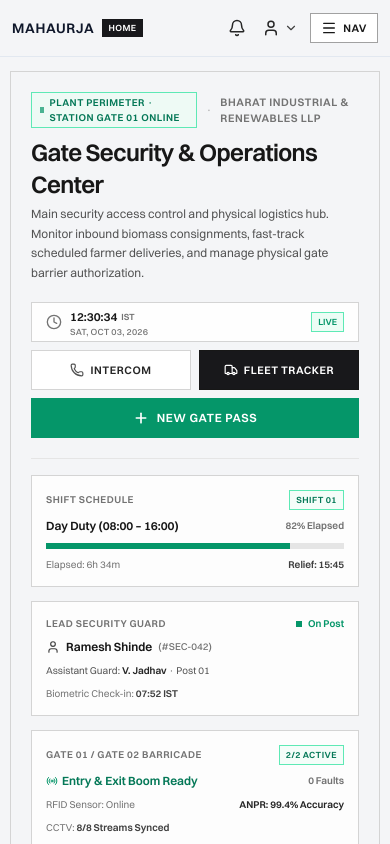
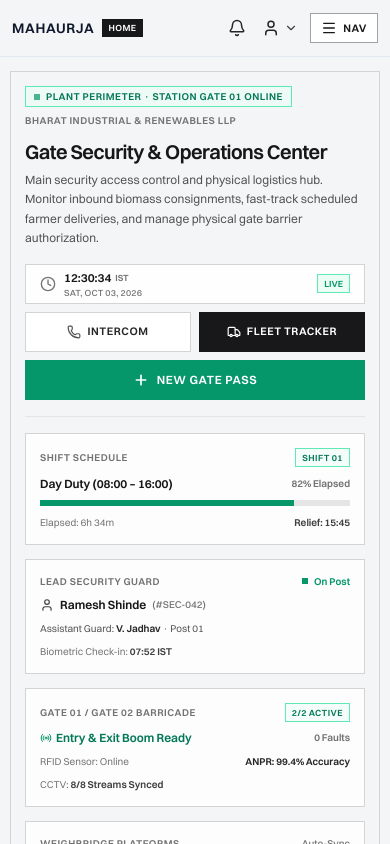
Before and after one commit to adarzhpathade/mahaurja-frontend, a Next.js app: page / in a window 390 px wide. Shown: the top 844 px of the page. Built offline with nearby package versions, Linux system fonts and the light colour scheme.

Commit message:
fix(mobile): resolve plant perimeter badge wrap and header layout in mobile view

```diff
--- a/src/components/gate/gate-home.tsx
+++ b/src/components/gate/gate-home.tsx
@@ -332,21 +332,21 @@ export function GateHome({ onNavigateTab, onOpenEntryModal }: GateHomeProps) {
       {/* ========================================================================= */}
       {/* SECTION 1: MASTER COMMAND HEADER WITH LIVE TELEMETRY CLOCK                */}
       {/* ========================================================================= */}
-      <section className="bg-transparent border border-neutral-300 p-5 md:p-6 relative">
-        <div className="flex flex-col xl:flex-row xl:items-center justify-between gap-5 pb-5 border-b border-neutral-200">
+      <section className="bg-transparent border border-neutral-300 p-3.5 sm:p-5 md:p-6 relative">
+        <div className="flex flex-col xl:flex-row xl:items-center justify-between gap-4 sm:gap-5 pb-4 sm:pb-5 border-b border-neutral-200">
           <div>
-            <div className="flex items-center gap-2 mb-2">
-              <span className="inline-flex items-center gap-1.5 px-2 py-0.5 border border-emerald-300 bg-emerald-50/60 text-[10px] font-bold uppercase tracking-wider text-[#047857]">
-                <span className="w-1.5 h-1.5 bg-[#059669] animate-pulse inline-block" />
+            <div className="flex flex-col sm:flex-row sm:items-center gap-1.5 sm:gap-2 mb-2.5">
+              <span className="inline-flex items-center gap-1.5 px-2 py-0.5 border border-emerald-300 bg-emerald-50/70 text-[10px] font-bold uppercase tracking-wider text-[#047857] w-fit shrink-0 whitespace-nowrap">
+                <span className="w-1.5 h-1.5 bg-[#059669] animate-pulse inline-block shrink-0" />
                 <span>PLANT PERIMETER · STATION GATE 01 ONLINE</span>
               </span>
-              <span className="text-xs text-neutral-400">·</span>
-              <span className="text-[11px] font-semibold text-neutral-500 uppercase tracking-wider">
+              <span className="hidden sm:inline text-xs text-neutral-400">·</span>
+              <span className="text-[10px] sm:text-[11px] font-semibold text-neutral-500 uppercase tracking-wider truncate sm:overflow-visible">
                 BHARAT INDUSTRIAL & RENEWABLES LLP
               </span>
             </div>
 
-            <h1 className="text-2xl sm:text-3xl font-bold tracking-tight text-neutral-900">
+            <h1 className="text-xl sm:text-2xl md:text-3xl font-bold tracking-tight text-neutral-900 leading-snug">
               Gate Security & Operations Center
             </h1>
             <p className="text-xs text-neutral-600 mt-1 max-w-3xl leading-relaxed">
@@ -659,7 +659,7 @@ export function GateHome({ onNavigateTab, onOpenEntryModal }: GateHomeProps) {
       {/* ========================================================================= */}
       {/* SECTION 3: TACTICAL GUARD RAPID WORKFLOW LAUNCHPAD                        */}
       {/* ========================================================================= */}
-      <section className="bg-transparent border border-neutral-300 p-5 space-y-4">
+      <section className="bg-transparent border border-neutral-300 p-3.5 sm:p-5 space-y-4">
         <div className="flex items-center justify-between border-b border-neutral-200 pb-3">
           <div className="flex items-center gap-2">
             <Zap className="w-4 h-4 text-[#059669]" />
@@ -667,7 +667,7 @@ export function GateHome({ onNavigateTab, onOpenEntryModal }: GateHomeProps) {
               Tactical Workflows & Rapid Actions
             </h2>
           </div>
-          <span className="text-[11px] text-neutral-500">
+          <span className="hidden sm:inline text-[11px] text-neutral-500">
             Click any operational workflow tile to initiate immediate action
           </span>
         </div>
@@ -774,7 +774,7 @@ export function GateHome({ onNavigateTab, onOpenEntryModal }: GateHomeProps) {
       {/* ========================================================================= */}
       {/* SECTION 4: EXPECTED INBOUND FLEET (WITH 1-CLICK TACTICAL CHECK-IN)        */}
       {/* ========================================================================= */}
-      <section className="bg-transparent border border-neutral-300 p-5 space-y-4">
+      <section className="bg-transparent border border-neutral-300 p-3.5 sm:p-5 space-y-4">
         {/* Section Header + Search + Filters */}
         <div className="flex flex-col sm:flex-row sm:items-center justify-between gap-3 border-b border-neutral-200 pb-3">
           <div className="flex items-center gap-2">
@@ -1068,7 +1068,7 @@ export function GateHome({ onNavigateTab, onOpenEntryModal }: GateHomeProps) {
       {/* ========================================================================= */}
       <section className="grid grid-cols-1 lg:grid-cols-3 gap-6">
         {/* Left 2 Cols: Activity Timeline */}
-        <div className="lg:col-span-2 bg-transparent border border-neutral-300 p-5 space-y-4">
+        <div className="lg:col-span-2 bg-transparent border border-neutral-300 p-3.5 sm:p-5 space-y-4">
           <div className="flex flex-col sm:flex-row sm:items-center justify-between gap-2 border-b border-neutral-200 pb-3">
             <div className="flex items-center gap-2">
               <Clock className="w-4 h-4 text-neutral-700" />
@@ -1146,7 +1146,7 @@ export function GateHome({ onNavigateTab, onOpenEntryModal }: GateHomeProps) {
         </div>
 
         {/* Right Col: Interactive Guard Security Checklist */}
-        <div className="bg-transparent border border-neutral-300 p-5 flex flex-col justify-between space-y-4">
+        <div className="bg-transparent border border-neutral-300 p-3.5 sm:p-5 flex flex-col justify-between space-y-4">
           <div>
             <div className="flex items-center justify-between border-b border-neutral-200 pb-3">
               <div className="flex items-center gap-2">
```
